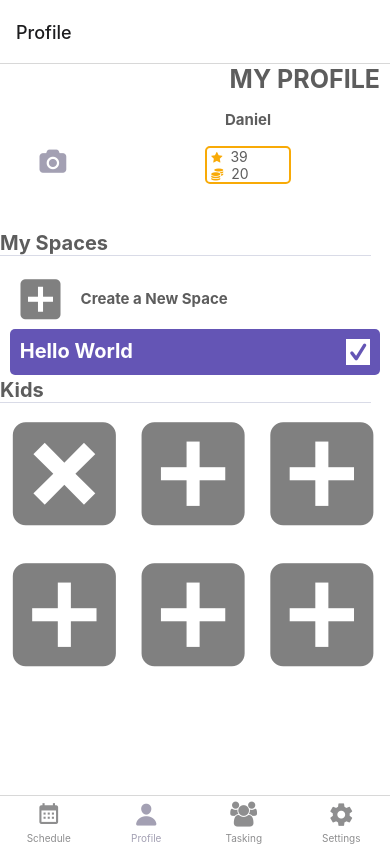
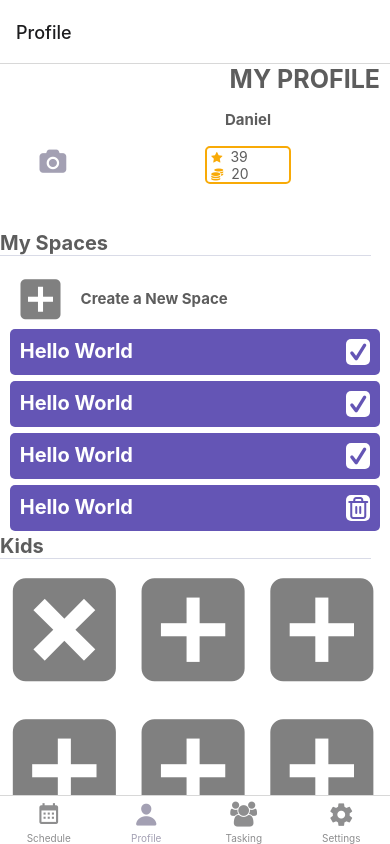
Before and after one commit to alsalmiw/scrubby_react_native, a React Native app: screen /Profile in a window 390 px wide. Built offline with nearby package versions, Linux system fonts and the light colour scheme.

Commit message:
Added border

```diff
--- a/components/TaskSpaceRowIconComponent.tsx
+++ b/components/TaskSpaceRowIconComponent.tsx
@@ -17,6 +17,7 @@ export default TaskSpaceRowIconComponent;
 
 const styles = StyleSheet.create({
     container: {
-        backgroundColor: 'white'
+        backgroundColor: 'white',
+        borderRadius: 5
     }
 })
--- a/screens/Profile/MyProfileScreen.tsx
+++ b/screens/Profile/MyProfileScreen.tsx
@@ -17,6 +17,7 @@ import UseTheme from '../../hooks/use-theme';
 import { Dimensions } from 'react-native';
 
 import { Entypo } from '@expo/vector-icons';
+import { Feather } from '@expo/vector-icons';
 import { useTheme } from 'react-native-paper';
 import { ThemeContext } from '../../context/ThemeContext';
 
@@ -89,6 +90,38 @@ const MyProfileScreen: FC = () => {
             <Text style={styles.textStyle}>Hello World</Text>
             <TaskSpaceRowIconComponent>
               <Entypo name="check" size={24} color={bgColor} />
+
+            </TaskSpaceRowIconComponent>
+          </View>
+        </TaskSpaceRowComponent>
+
+        <TaskSpaceRowComponent idx={r}>
+          <View style={{ flexDirection: 'row', justifyContent: 'space-between' }}>
+            <Text style={styles.textStyle}>Hello World</Text>
+            <TaskSpaceRowIconComponent>
+              <Entypo name="check" size={24} color={bgColor} />
+
+            </TaskSpaceRowIconComponent>
+          </View>
+        </TaskSpaceRowComponent>
+
+        <TaskSpaceRowComponent idx={r}>
+          <View style={{ flexDirection: 'row', justifyContent: 'space-between' }}>
+            <Text style={styles.textStyle}>Hello World</Text>
+            <TaskSpaceRowIconComponent>
+              <Entypo name="check" size={24} color={bgColor} />
+
+            </TaskSpaceRowIconComponent>
+          </View>
+        </TaskSpaceRowComponent>
+
+        <TaskSpaceRowComponent idx={r}>
+          <View style={{ flexDirection: 'row', justifyContent: 'space-between' }}>
+            <Text style={styles.textStyle}>Hello World</Text>
+            <TaskSpaceRowIconComponent>
+              {/* <Entypo name="trash" size={24} color={bgColor} /> */}
+              <Feather name="trash-2" size={24} color={bgColor} />
+
             </TaskSpaceRowIconComponent>
           </View>
         </TaskSpaceRowComponent>
@@ -121,6 +154,7 @@ const MyProfileScreen: FC = () => {
       </View>
 
     </View>
+
 
 
 
```
